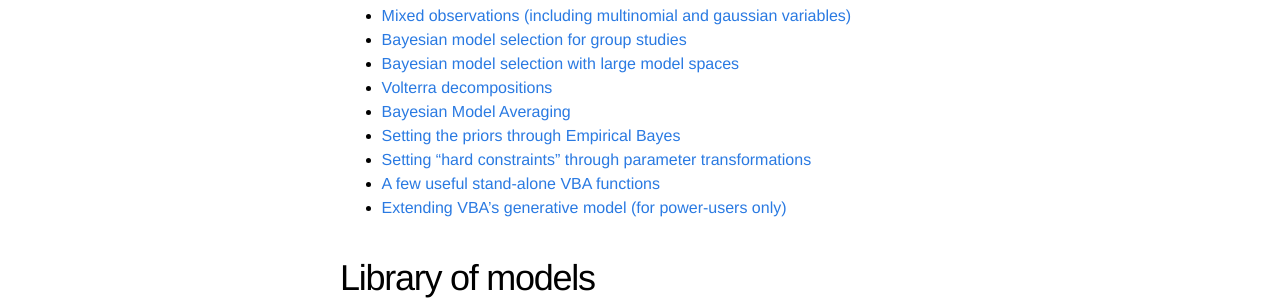
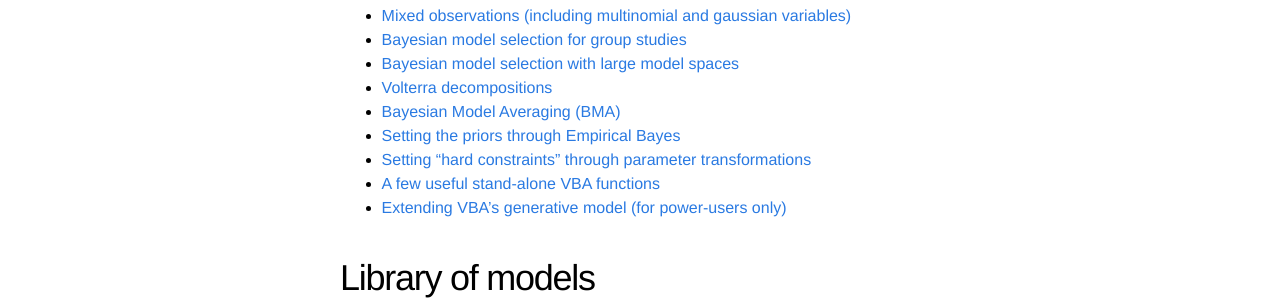
Before and after one commit to MBB-team/VBA-toolbox, a Jekyll site: the page built from _wiki/Home.md, in a window 1280 px wide. Shown: the part 928-1228 px from the top of the page. Built offline with Jekyll 4.4.1, drawn with Linux system fonts in a browser that asks for light colours; nearby versions of some CDN libraries.

Commit message:
Update Home.md

```diff
--- a/_wiki/Home.md
+++ b/_wiki/Home.md
@@ -31,7 +31,7 @@
 - [Bayesian model selection for group studies](BMS-for-group-studies)
 - [Bayesian model selection with large model spaces](Comparing-large-spaces-of-models)
 - [Volterra decompositions](Volterra-decomposition)
-- [Bayesian Model Averaging](VBA-BMA)
+- [Bayesian Model Averaging (BMA)](VBA-BMA)
 - [Setting the priors through Empirical Bayes](VBA-MFX)
 - [Setting "hard constraints" through parameter transformations](param-transform)
 - [A few useful stand-alone VBA functions](a-few-VBA-functions)
```
